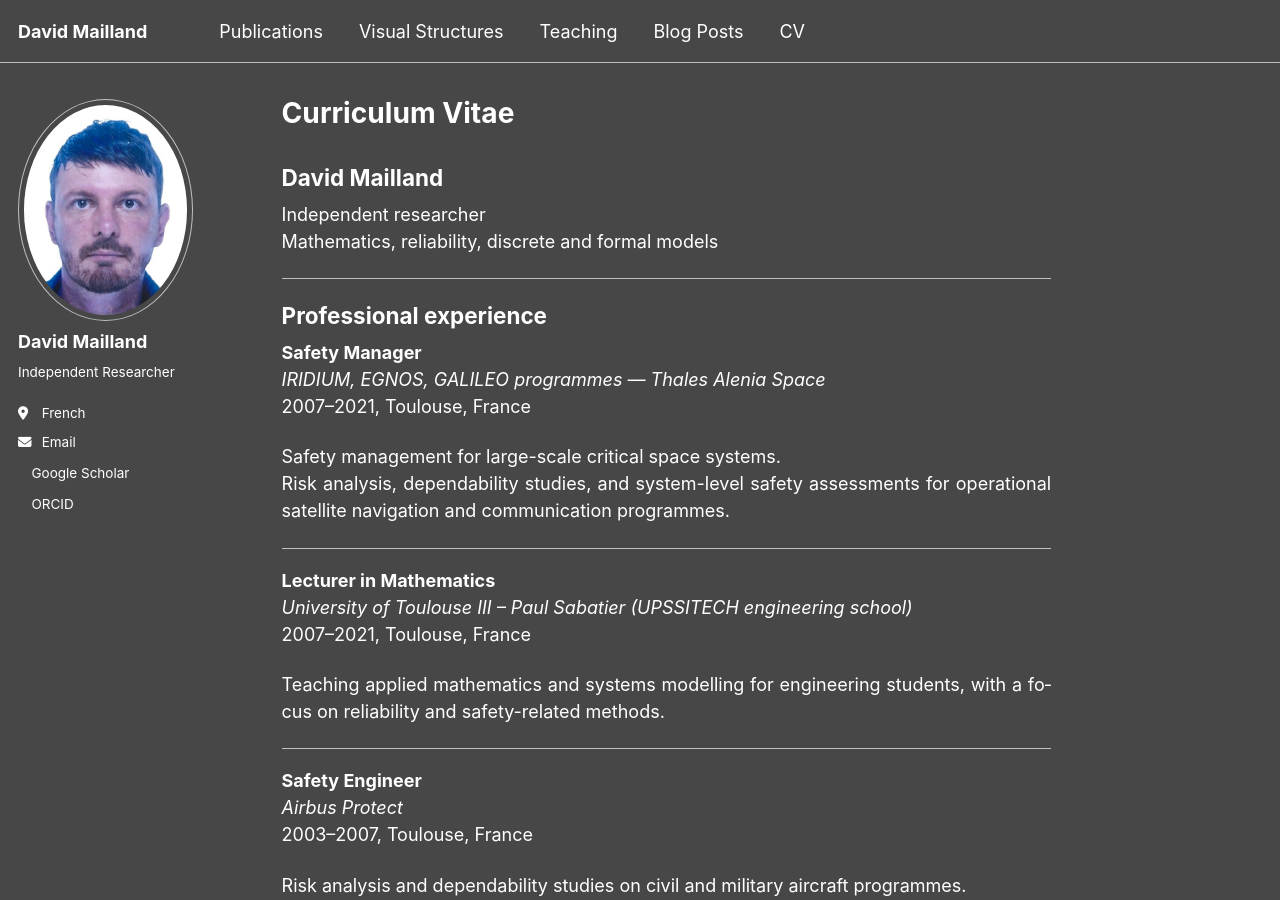
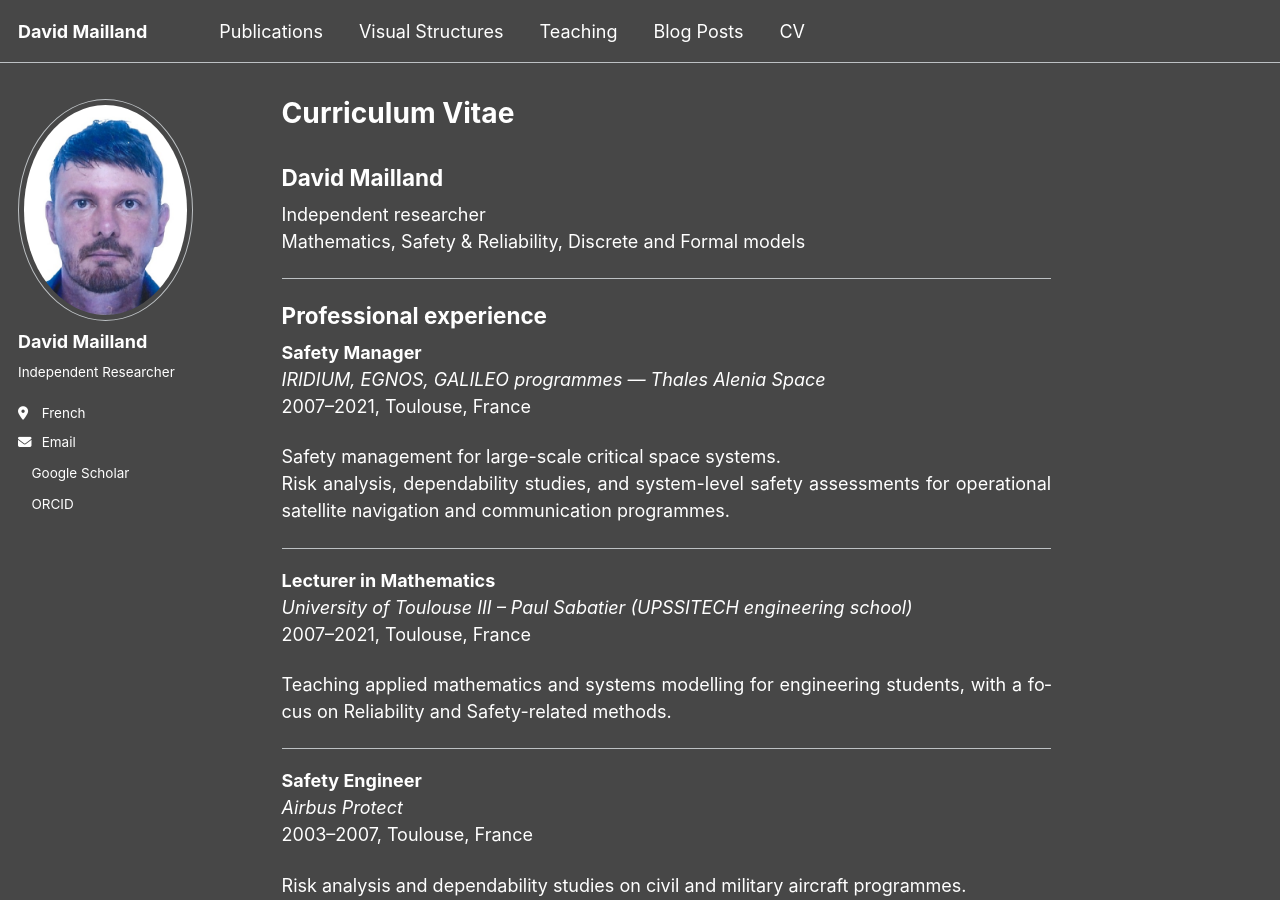
Before and after one commit to davidmailland/davidmailland.github.io, a Jekyll site: the page built from _pages/cv.md, in a window 1280 px wide and 900 px high. Built offline with Jekyll 4.4.1, drawn with Linux system fonts in a browser that asks for light colours; some web fonts are replaced; a script bundle is joined from its source files by our own code; library files that are not in the unit come from our copies; a style sheet for code colours, icons or effects is not loaded.

Commit message:
Update cv.md

```diff
--- a/_pages/cv.md
+++ b/_pages/cv.md
@@ -3,11 +3,12 @@ layout: single
 title: "Curriculum Vitae"
 permalink: /cv/
 author_profile: true
+classes: cv-page
 ---
 ### David Mailland
 
 Independent researcher
-Mathematics, reliability, discrete and formal models
+Mathematics, Safety & Reliability, Discrete and Formal models
 
 ---
 
@@ -26,7 +27,7 @@ Risk analysis, dependability studies, and system-level safety assessments for op
 *University of Toulouse III – Paul Sabatier (UPSSITECH engineering school)*
 2007–2021, Toulouse, France
 
-Teaching applied mathematics and systems modelling for engineering students, with a focus on reliability and safety-related methods.
+Teaching applied mathematics and systems modelling for engineering students, with a focus on Reliability and Safety-related methods.
 
 ---
 
```
